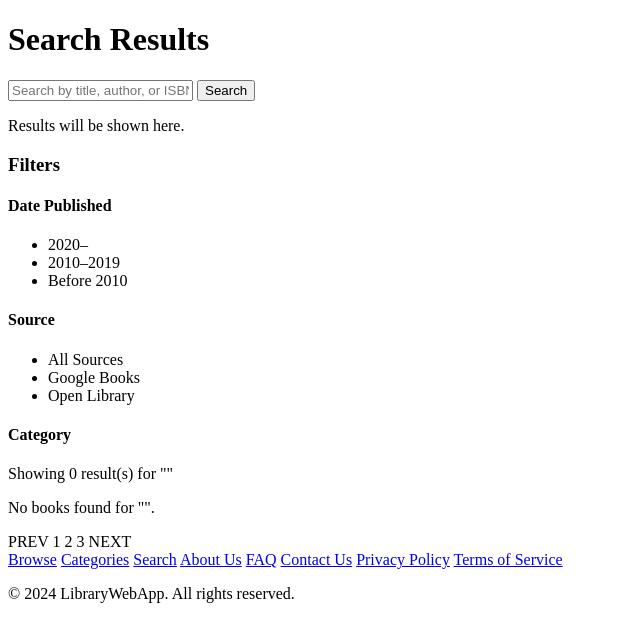
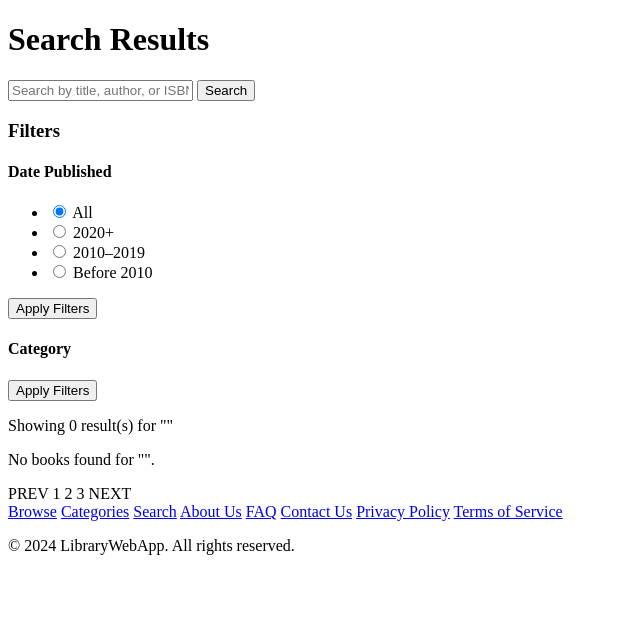
Before and after one commit to CharlesTse601/LibraryWebApp, a Django app: page /search/ in a window 1280 px wide. Shown: the part 26-668 px from the top of the page, without its empty margins (0-640 px from the left). Run offline with Django 4.2, Linux system fonts and the light colour scheme; data that the repository does not hold is empty.

Commit message:
Add search filters - date, category working, need to click button for it to work

```diff
--- a/library/templates/library/search.html
+++ b/library/templates/library/search.html
@@ -6,37 +6,49 @@
 <h1>Search Results</h1>
 
 <form method="GET" action="{% url 'library:search' %}">
-    <input type="text" name="q" value="{{ request.GET.q }}" placeholder="Search by title, author, or ISBN...">
+    <input type="text" name="q" value="{{ query }}" placeholder="Search by title, author, or ISBN...">
     <button type="submit">Search</button>
-</form>
-<p>Results will be shown here.</p>
 
-<div>
     <aside>
         <h3>Filters</h3>
 
         <h4>Date Published</h4>
         <ul>
-            <li>2020–</li>
-            <li>2010–2019</li>
-            <li>Before 2010</li>
+            <li>
+                <input type="radio" name="date" value=""
+                    {% if not request.GET.date %}checked{% endif %}>
+                <label>All</label>
+            </li>
+            <li>
+                <input type="radio" name="date" value="2020+"
+                    {% if request.GET.date == '2020+' %}checked{% endif %}>
+                <label>2020+</label>
+            </li>
+            <li>
+                <input type="radio" name="date" value="2010-2019"
+                    {% if request.GET.date == '2010-2019' %}checked{% endif %}>
+                <label>2010–2019</label>
+            </li>
+            <li>
+                <input type="radio" name="date" value="before2010"
+                    {% if request.GET.date == 'before2010' %}checked{% endif %}>
+                <label>Before 2010</label>
+            </li>
         </ul>
-
-        <h4>Source</h4>
-        <ul>
-            <li>All Sources</li>
-            <li>Google Books</li>
-            <li>Open Library</li>
-        </ul>
+        <button type="submit">Apply Filters</button>
 
         <h4>Category</h4>
         {% for category in all_categories %}
         <div>
-            <input type="checkbox" name="category" value="{{ category.category_name }}">
+            <input type="checkbox" name="category" value="{{ category.category_name }}"
+                {% if category.category_name in request.GET.category %}checked{% endif %}>
             <label>{{ category.category_name }}</label>
         </div>
         {% endfor %}
+        <button type="submit">Apply Filters</button>
+
     </aside>
+</form>
 
     <section>
         <p>Showing {{ result_count }} result(s) for "{{ query }}"</p>
```
